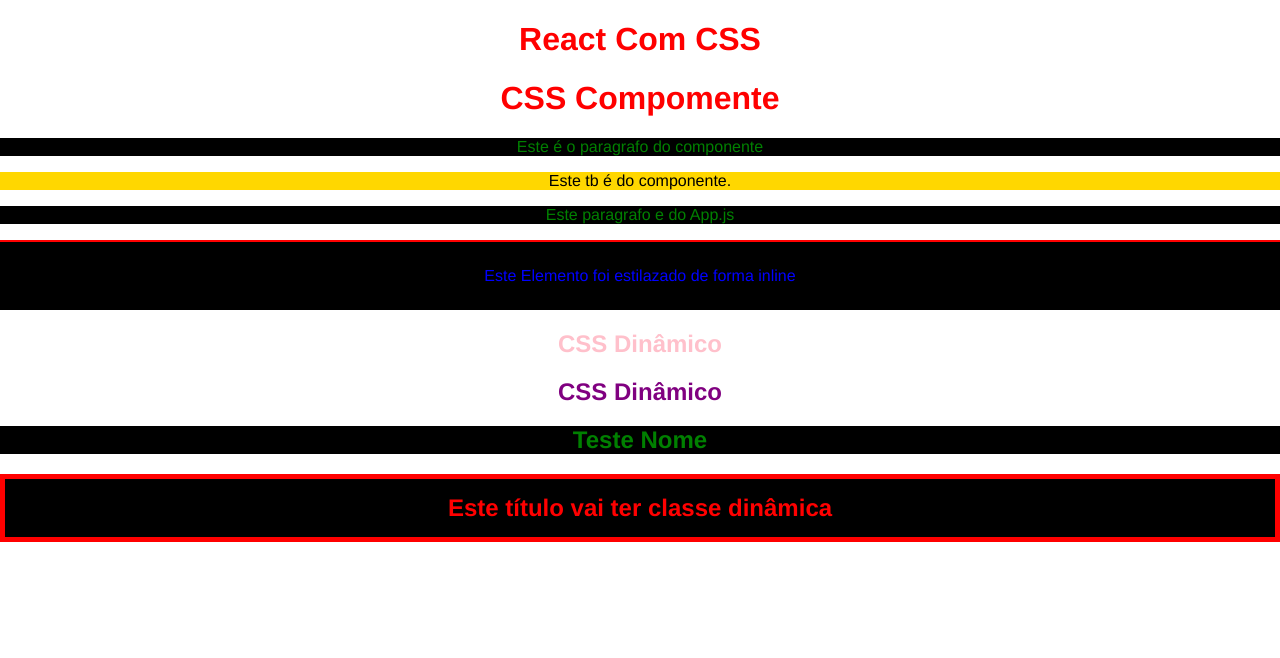
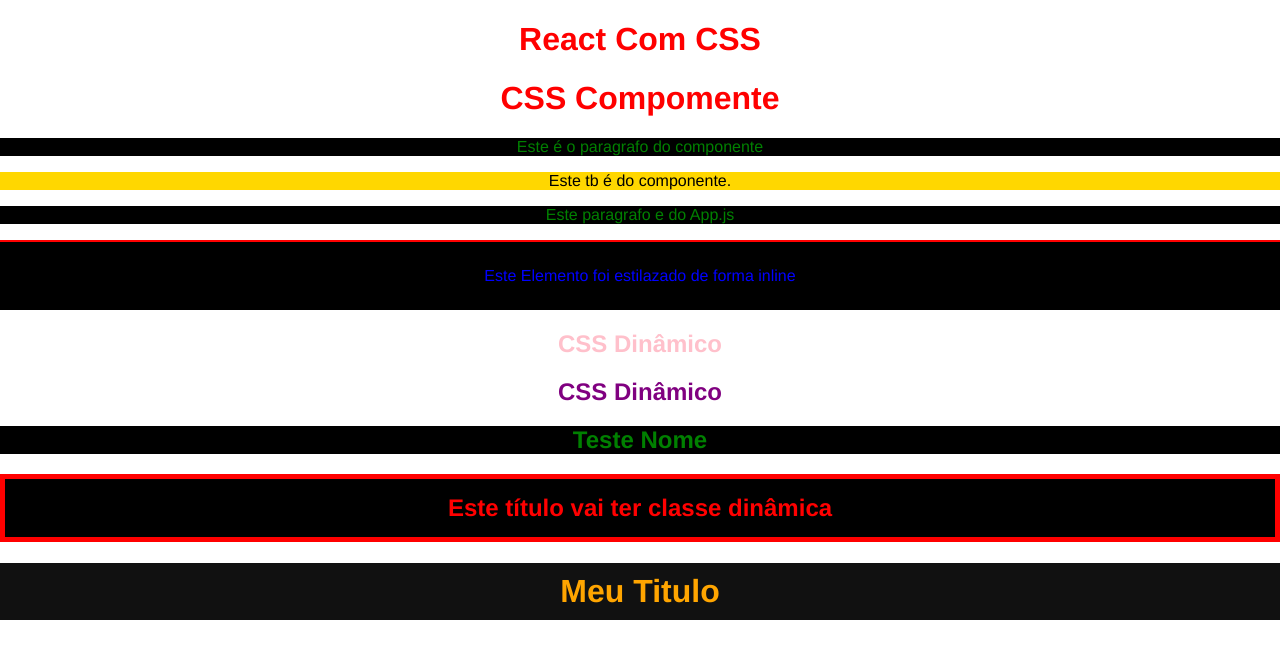
Before and after one commit to JBLimaGo/secao_4_react_css, a React (Create React App) app: page / in a window 1280 px wide. Shown: the top 658 px of the page. Built offline with nearby package versions, Linux system fonts and the light colour scheme.

Commit message:
CSS Modules

```diff
--- a/src/App.js
+++ b/src/App.js
@@ -1,5 +1,6 @@
 import "./App.css";
 import MyComponent from "./components/MyComponent";
+import Title from "./components/Title";
 
 function App() {
   const n = 15;
@@ -44,6 +45,9 @@ function App() {
       <h2 className={redTitle ? "red-title" : "title"}>
         Este título vai ter classe dinâmica
       </h2>
+
+      {/* CSS Modules */}
+      <Title />
     </div>
   );
 }
--- /dev/null
+++ b/src/components/Title.js
@@ -0,0 +1,11 @@
+import styles from "./Title.module.css";
+
+const Title = () => {
+  return (
+    <div>
+      <h1 className={styles.my_title}> Meu Titulo</h1>
+    </div>
+  );
+};
+
+export default Title;
--- /dev/null
+++ b/src/components/Title.module.css
@@ -0,0 +1,5 @@
+.my_title{
+    color: orange;
+    background:#111;
+    padding: 10px;
+}
```
